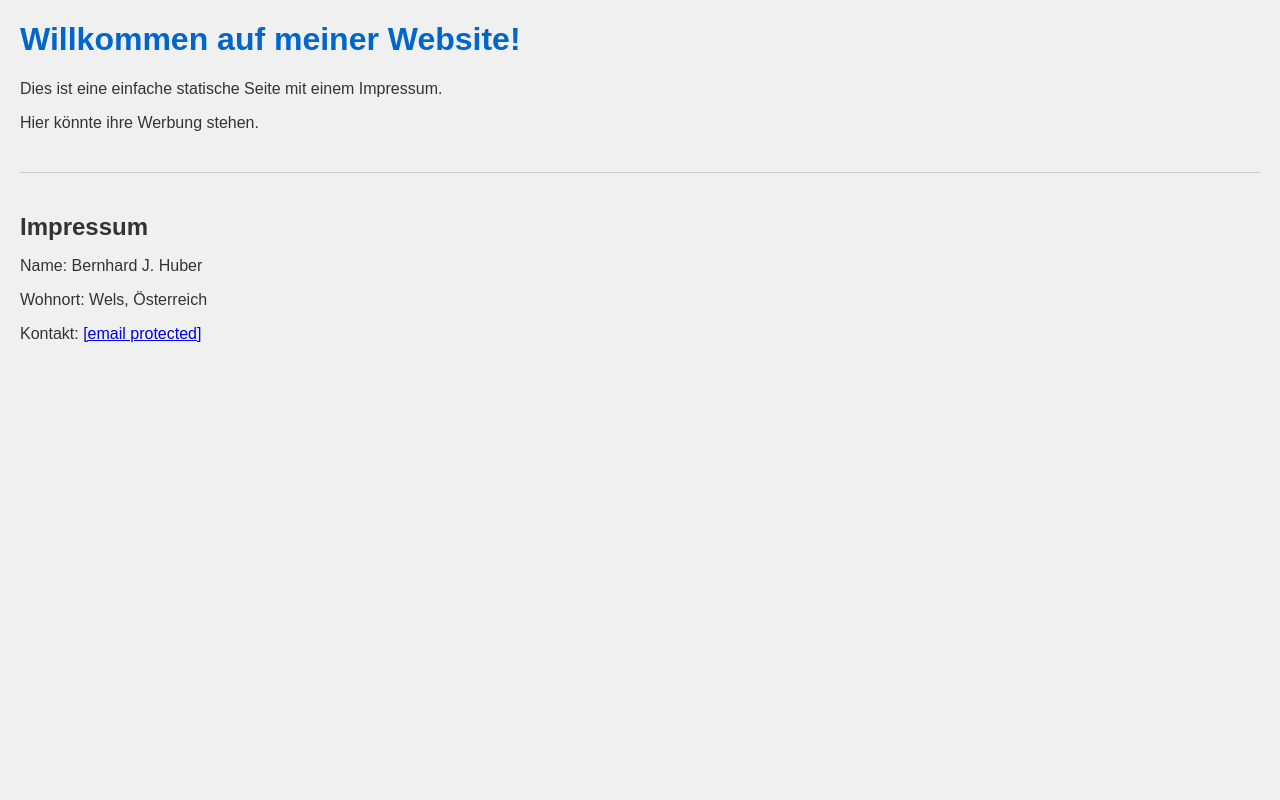
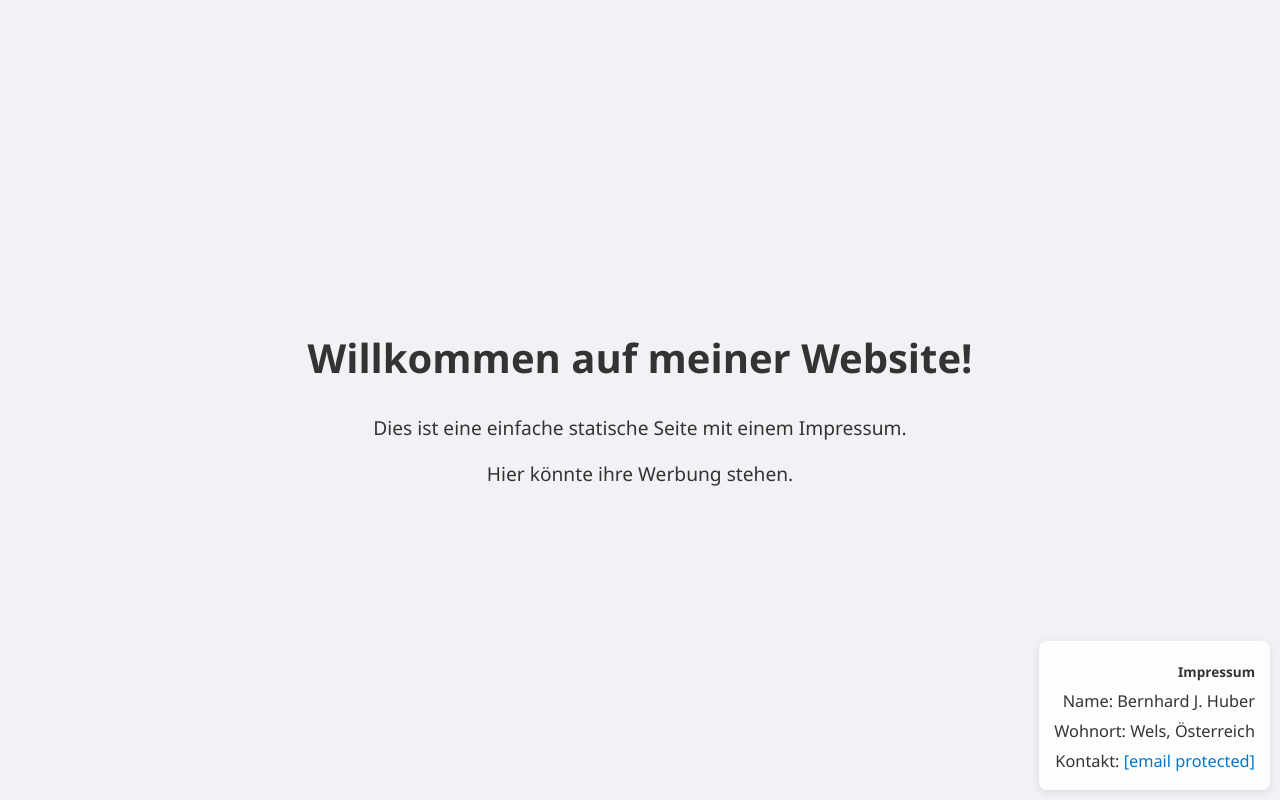
Before and after one commit to Lenny156x/meine-website, a plain HTML site: page public/index.html in a window 1280 px wide. Drawn offline with Linux system fonts and the light colour scheme.

Commit message:
Update style.css

```diff
--- a/public/style.css
+++ b/public/style.css
@@ -1,35 +1,51 @@
 
 body {
-    font-family: Arial, sans-serif;
-    margin: 20px;
-    background-color: #f0f0f0;
+    margin: 0;
+    padding: 0;
+    font-family: 'Segoe UI', Tahoma, Geneva, Verdana, sans-serif;
+    background-color: #f0f2f5;
     color: #333;
+    display: flex;
+    flex-direction: column;
+    align-items: center;
+    justify-content: center;
+    min-height: 100vh;
+    text-align: center;
 }
 
 h1 {
-    color: #0066cc;
+    font-size: 2.5em;
+    margin-bottom: 0.5em;
 }
 
-button {
-    padding: 10px 20px;
-    font-size: 16px;
-    background-color: #0066cc;
-    color: white;
-    border: none;
-    border-radius: 5px;
-    cursor: pointer;
+p {
+    font-size: 1.2em;
+    max-width: 600px;
+    margin: 0.5em auto;
 }
 
-    button:hover {
-        background-color: #004999;
-    }
-
 footer {
-    margin-top: 40px;
-    padding-top: 20px;
-    border-top: 1px solid #ccc;
+    position: fixed;
+    bottom: 10px;
+    right: 10px;
+    font-size: 0.85em;
+    text-align: right;
+    background-color: #ffffffcc;
+    padding: 10px 15px;
+    border-radius: 8px;
+    box-shadow: 0 2px 8px rgba(0,0,0,0.1);
 }
 
-    footer h2 {
-        margin-bottom: 10px;
-    }
+footer h2 {
+    font-size: 1em;
+    margin-bottom: 0.5em;
+}
+
+a {
+    color: #0077cc;
+    text-decoration: none;
+}
+
+a:hover {
+    text-decoration: underline;
+}
```
